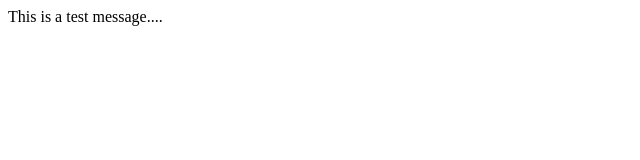
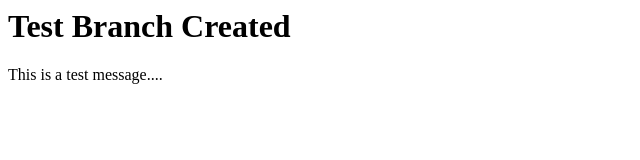
Before and after one commit to gewissen-digital/learn, a plain HTML site: page index.html in a window 1280 px wide. Shown: the whole page, without its empty margins (0-640 px from the left). Drawn offline with Linux system fonts and the light colour scheme.

Commit message:
New-Branch

```diff
--- a/index.html
+++ b/index.html
@@ -5,6 +5,7 @@
         </title>
     </head>
     <body>
+        <h1>Test Branch Created</h1>
         <p>
             This is a test message....
         </p>
```
